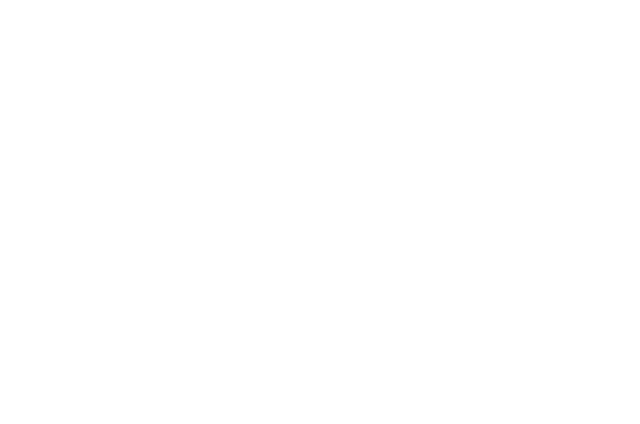
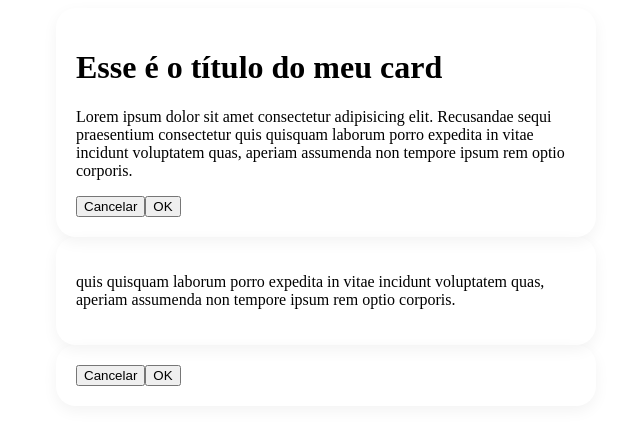
Before and after one commit to tracontecnologia/react-state-elevation, a React (Create React App) app: page / in a window 1280 px wide. Shown: the top 424 px of the page, without its empty margins (314-954 px from the left). Built offline with nearby package versions, Linux system fonts and the light colour scheme.

Commit message:
feat: composition

```diff
--- a/src/App.js
+++ b/src/App.js
@@ -1,3 +1,36 @@
+import { Card } from './components';
+import './index.css';
+
 export default function App() {
-  return <div></div>;
+  return (
+    <div>
+      <Card>
+        <h1>Esse é o título do meu card</h1>
+        <p>
+          Lorem ipsum dolor sit amet consectetur adipisicing elit. Recusandae
+          sequi praesentium consectetur quis quisquam laborum porro expedita in
+          vitae incidunt voluptatem quas, aperiam assumenda non tempore ipsum
+          rem optio corporis.
+        </p>
+        <div>
+          <button>Cancelar</button>
+          <button>OK</button>
+        </div>
+      </Card>
+
+      <Card>
+        <p>
+          quis quisquam laborum porro expedita in vitae incidunt voluptatem
+          quas, aperiam assumenda non tempore ipsum rem optio corporis.
+        </p>
+      </Card>
+
+      <Card>
+        <div>
+          <button>Cancelar</button>
+          <button>OK</button>
+        </div>
+      </Card>
+    </div>
+  );
 }
--- /dev/null
+++ b/src/components/Card/Card.js
@@ -0,0 +1,3 @@
+export function Card({ children }) {
+  return <div className="card">{children}</div>;
+}
--- /dev/null
+++ b/src/components/Card/index.js
@@ -0,0 +1 @@
+export * from './Card';
--- /dev/null
+++ b/src/components/index.js
@@ -0,0 +1 @@
+export * from './Card';
--- /dev/null
+++ b/src/index.css
@@ -0,0 +1,10 @@
+body {
+}
+
+.card {
+  margin: 0 auto;
+  max-width: 500px;
+  border-radius: 20px;
+  padding: 20px;
+  box-shadow: 0 5px 15px rgba(0, 0, 0, 0.05);
+}
```
Also changed, not shown: 1 other file (tests, documents, lock files or other folders).
